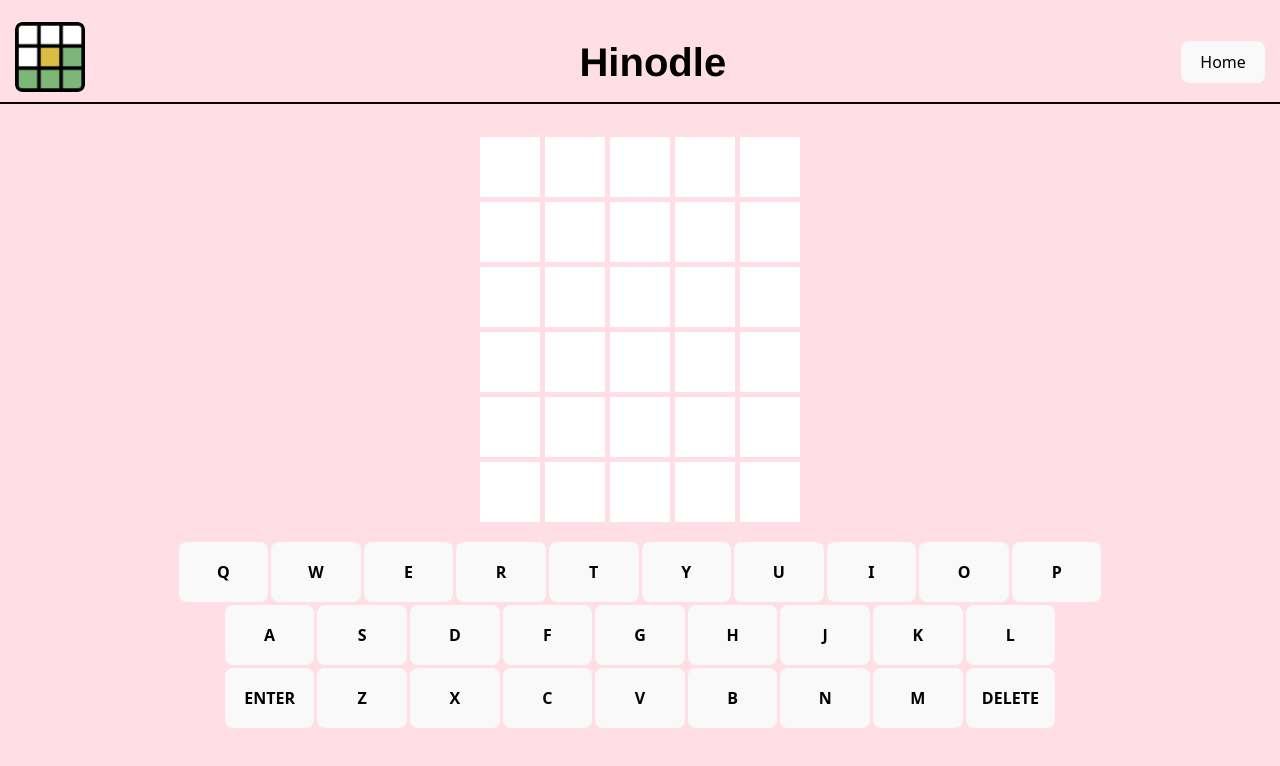
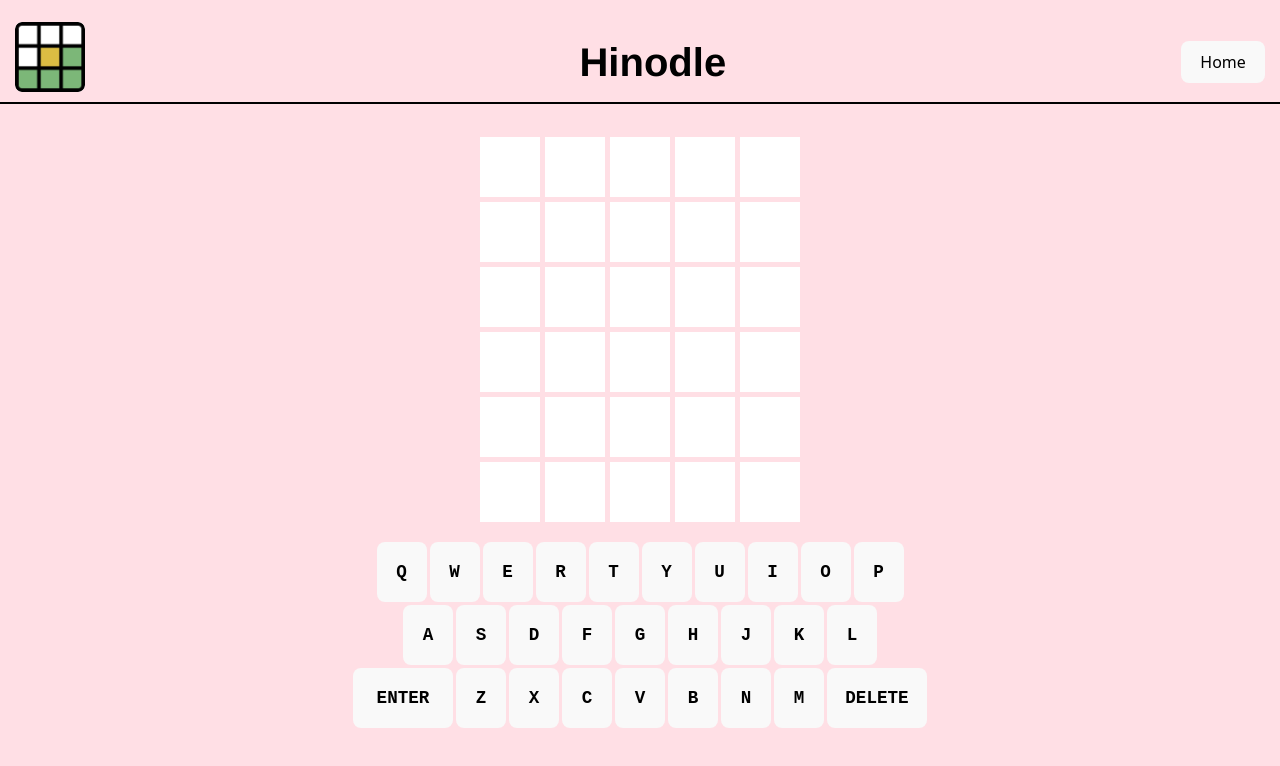
Before and after one commit to Hinoden/HinoDle-App, a React (Vite) app: page /Game in a window 1280 px wide. Shown: the top 766 px of the page. Built offline with nearby package versions, Linux system fonts and the light colour scheme.

Commit message:
Changed keyboard key sizings

```diff
--- a/src/styles/Game.css
+++ b/src/styles/Game.css
@@ -108,20 +108,23 @@
 }
 
 .keyboard-key {
-    height: 10vw;
-    min-width: 7vw;
-    max-width: 50px;
-    max-height: 60px;
-    font-weight: bold;
-    font-size: 1rem;
-    border: none;
-    outline: none;
-    padding: 0.5rem;
+  font-family: monospace;
+  font-weight: bold;
+  font-size: clamp(0.8rem, 2.5vw, 1.1rem);
+  height: clamp(45px, 8vw, 60px);
+  width: clamp(35px, 6vw, 50px);
+  border: none;
+  outline: none;
+  padding: 0.3rem;
+  display: flex;
+  justify-content: center;
+  align-items: center;
+  cursor: pointer;
 }
 
+
 .keyboard-key-wide {
-    min-width: 7vw;
-    max-width: 100px;
+    width: clamp(60px, 12vw, 100px);
 }
 
 .keyboard-key:focus{
```
